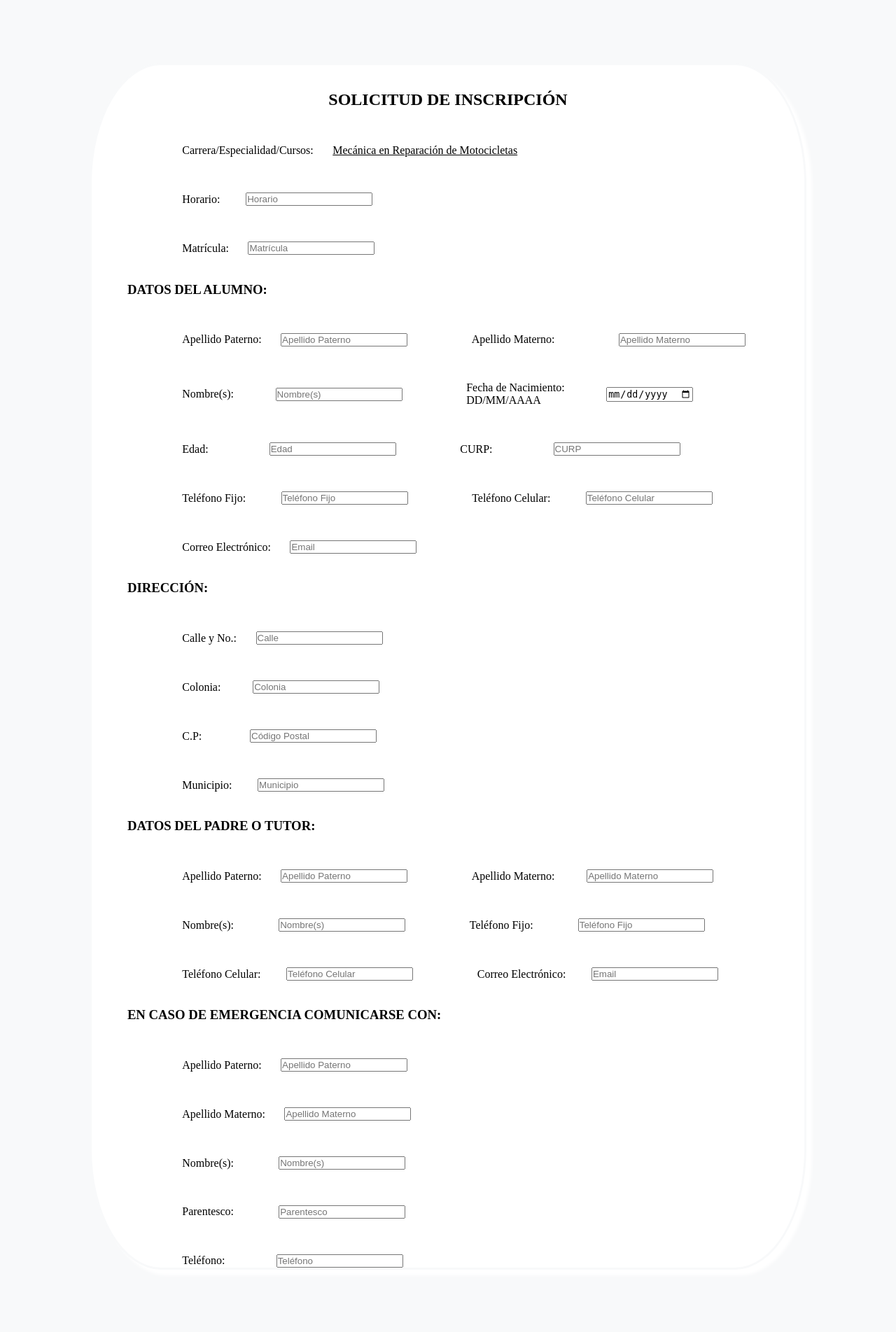
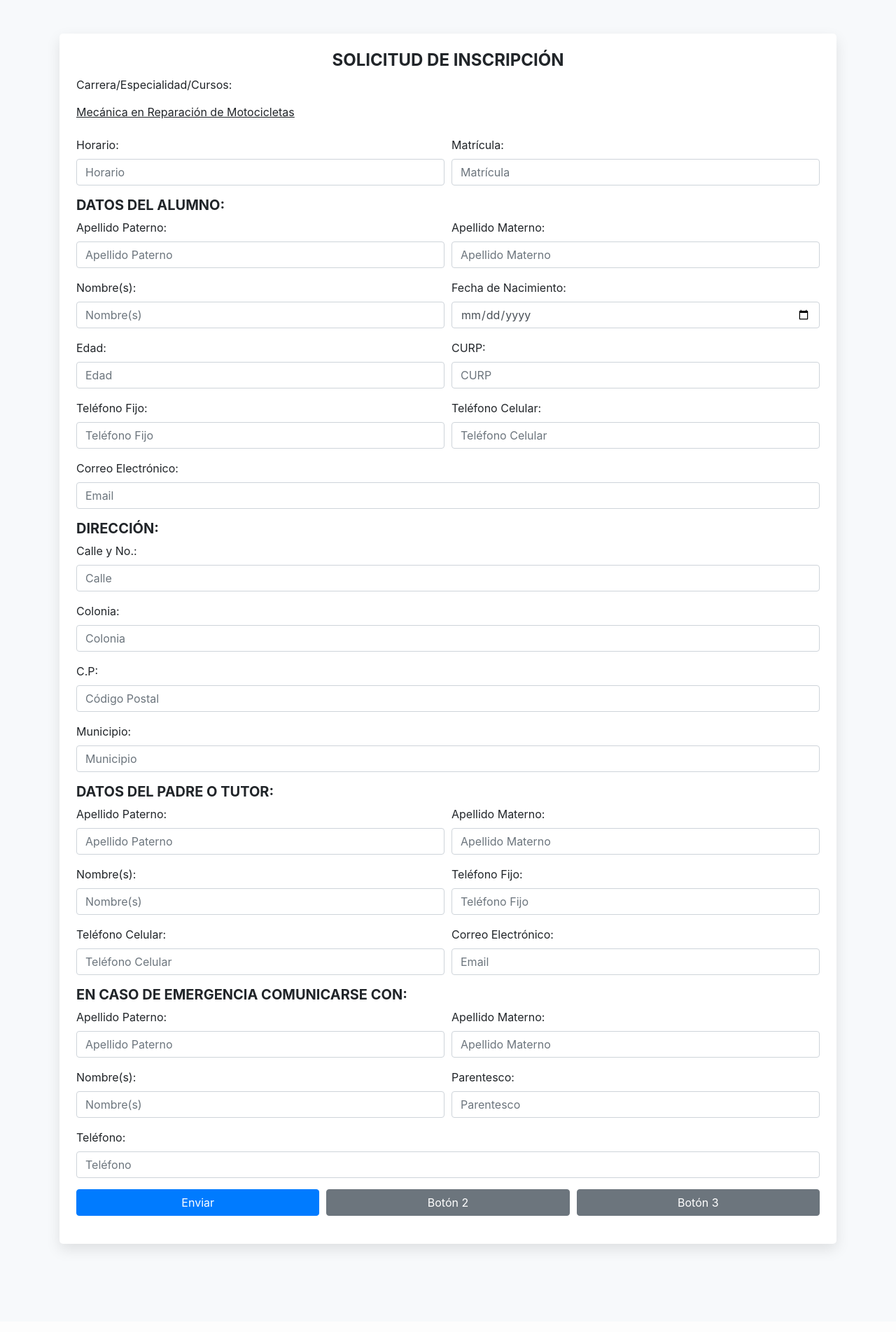
Before and after one commit to isacfesp/Agora, a PHP site: page /Templates/inscribir.html in a window 1280 px wide. Shown: the whole page at 70% size. After the commit the page ends 1791 px from the top, so only its background shows below. Run offline with PHP 8.4, Linux system fonts and the light colour scheme.

Commit message:
Mejor diseño en el formulario y documento PDF inminentes

```diff
--- a/Templates/inscribir.html
+++ b/Templates/inscribir.html
@@ -1,132 +1,182 @@
 <!DOCTYPE html>
 <html lang="en">
+
 <head>
     <meta charset="UTF-8">
     <meta name="viewport" content="width=device-width, initial-scale=1.0">
     <title>Inscribir</title>
-    <link rel="stylesheet" href="../Assets/CSS/inscribir.css">
+    <!-- Bootstrap CSS -->
+    <link href="https://maxcdn.bootstrapcdn.com/bootstrap/4.5.2/css/bootstrap.min.css" rel="stylesheet">
+    <style>
+        body {
+            background-color: #f7f9fb;
+        }
+
+        .custom-container {
+            background-color: white;
+            box-shadow: 0 8px 20px rgba(0, 0, 0, 0.1);
+            padding: 20px;
+            border-radius: 5px;
+            margin-bottom: 10%;
+        }
+    </style>
 </head>
+
 <body>
-    <div class="inscripcion">
-   <!-- <div class="encabezado">
-            <div class="foto">
-                <p>FOTOGRAFÍA</p>
+    <div class="container mt-5">
+        <div class="custom-container p-4">
+            <h4 class="text-center"><strong>SOLICITUD DE INSCRIPCIÓN</strong></h4>
+            <form>
+                <div class="form-group">
+                    <label>Carrera/Especialidad/Cursos:</label>
+                    <p class="form-control-plaintext"><u>Mecánica en Reparación de Motocicletas</u></p>
                 </div>
-            <div class="ubicacion">
-                <p>Plaza Coral, Local 2 <br>
-                    Av. Industrias #2110 <br>
-                    Col. Providencia <br>
-                    C.P 78395 <br>
-                    Tel. 444-873-34-2</p>
+                <div class="form-row">
+                    <div class="form-group col-md-6">
+                        <label for="horario">Horario:</label>
+                        <input type="text" class="form-control" id="horario" placeholder="Horario">
                     </div>
-        </div> -->
-        <br><br>
-        <h2><strong>SOLICITUD DE INSCRIPCIÓN</strong></h2>
-        <form>
-       <!--     <div class="fecha">
-                <label>Fecha:</label>
-                <input type="text" name="fecha" class="linea">
-            </div>  -->
-            <div class="datos">
-                <label>Carrera/Especialidad/Cursos: <br></label>
-                <label class="linea"><u>Mecánica en Reparación de Motocicletas</u></label>
+                    <div class="form-group col-md-6">
+                        <label for="matricula">Matrícula:</label>
+                        <input type="text" class="form-control" id="matricula" placeholder="Matrícula">
                     </div>
-            <div class="datos2">
-                <label>Horario:</label>
-                <input type="text" name="horario" placeholder="Horario" class="linea">
                 </div>
-            <div class="datos1">
-                <label>Matrícula:</label>
-                <input type="text" name="matricula" placeholder="Matrícula" class="linea">
+                <h5><strong>DATOS DEL ALUMNO:</strong></h5>
+                <div class="form-row">
+                    <div class="form-group col-md-6">
+                        <label for="apaterno">Apellido Paterno:</label>
+                        <input type="text" class="form-control" id="apaterno" placeholder="Apellido Paterno">
                     </div>
-            <br>
-            <h3><strong>DATOS DEL ALUMNO:</strong></h3>
-            <div class="alumno">
-                <label>Apellido Paterno:</label>
-                <input type="text" name="apaterno" placeholder="Apellido Paterno" class="linea">
-                <label class="espacio">Apellido Materno:</label>
-                <input type="text" name="amaterno" placeholder="Apellido Materno" class="espacio">
+                    <div class="form-group col-md-6">
+                        <label for="amaterno">Apellido Materno:</label>
+                        <input type="text" class="form-control" id="amaterno" placeholder="Apellido Materno">
                     </div>
-            <div class="nombre">
-                <label>Nombre(s):</label>
-                <input type="text" name="nombre" placeholder="Nombre(s)" class="linea">
-                <label class="espacio">Fecha de Nacimiento: <br> DD/MM/AAAA</label>
-                <input type="date" name="nacimiento" placeholder="" class="espacio">
                 </div>
-            <div class="edad">
-                <label>Edad:</label>
-                <input type="text" name="edad" placeholder="Edad" class="linea">
-                <label class="espacio">CURP:</label>
-                <input type="text" name="curp" placeholder="CURP" class="espacio">
+                <div class="form-row">
+                    <div class="form-group col-md-6">
+                        <label for="nombre">Nombre(s):</label>
+                        <input type="text" class="form-control" id="nombre" placeholder="Nombre(s)">
                     </div>
-            <div class="telfijo">
-                <label>Teléfono Fijo:</label>
-                <input type="tel" name="telfijo" placeholder="Teléfono Fijo" class="linea">
-                <label class="espacio">Teléfono Celular:</label>
-                <input type="tel" name="celular" placeholder="Teléfono Celular" class="espacio">
+                    <div class="form-group col-md-6">
+                        <label for="nacimiento">Fecha de Nacimiento:</label>
+                        <input type="date" class="form-control" id="nacimiento" placeholder="DD/MM/AAAA">
                     </div>
-            <div class="email">
-                <label>Correo Electrónico:</label>
-                <input type="email" name="email" placeholder="Email" class="linea">
                 </div>
-            <br><h3><strong>DIRECCIÓN:</strong></h3>
-            <div class="dirección">
-                <label>Calle y No.:</label>
-                <input type="text" name="calle" placeholder="Calle" class="linea">
+                <div class="form-row">
+                    <div class="form-group col-md-6">
+                        <label for="edad">Edad:</label>
+                        <input type="text" class="form-control" id="edad" placeholder="Edad">
                     </div>
-            <div class="dirección1">
-                <label>Colonia:</label>
-                <input type="text" name="colonia" placeholder="Colonia" class="linea">
+                    <div class="form-group col-md-6">
+                        <label for="curp">CURP:</label>
+                        <input type="text" class="form-control" id="curp" placeholder="CURP">
                     </div>
-            <div class="dirección2">
-                <label>C.P:</label>
-                <input type="number" name="codpostal" placeholder="Código Postal" class="linea">
                 </div>
-            <div class="dirección3">
-                <label>Municipio:</label>
-                <input type="text" name="municipio" placeholder="Municipio" class="linea">
+                <div class="form-row">
+                    <div class="form-group col-md-6">
+                        <label for="telfijo">Teléfono Fijo:</label>
+                        <input type="tel" class="form-control" id="telfijo" placeholder="Teléfono Fijo">
                     </div>
-            <br><h3><strong>DATOS DEL PADRE O TUTOR:</strong></h3>
-            <div class="tutor">
-                <label>Apellido Paterno:</label>
-                <input type="text" name="apaterno" placeholder="Apellido Paterno" class="linea">
-                <label class="espacio">Apellido Materno:</label>
-                <input type="text" name="amaterno" placeholder="Apellido Materno" id="amaterno" class="espacio">
+                    <div class="form-group col-md-6">
+                        <label for="celular">Teléfono Celular:</label>
+                        <input type="tel" class="form-control" id="celular" placeholder="Teléfono Celular">
                     </div>
-            <div class="tutor2">
-                <label>Nombre(s):</label>
-                <input type="text" name="nombre" placeholder="Nombre(s)" class="linea">
-                <label class="espacio">Teléfono Fijo:</label>
-                <input type="tel" name="telfijo" placeholder="Teléfono Fijo" class="espacio">
                 </div>
-            <div class="tutor4">
-                <label>Teléfono Celular:</label>
-                <input type="tel" name="celular" placeholder="Teléfono Celular" class="linea">
-                <label class="espacio">Correo Electrónico:</label>
-                <input type="email" name="email" placeholder="Email" class="espacio">
+                <div class="form-group">
+                    <label for="email">Correo Electrónico:</label>
+                    <input type="email" class="form-control" id="email" placeholder="Email">
                 </div>
-            <br><h3><strong>EN CASO DE EMERGENCIA COMUNICARSE CON:</strong></h3>
-            <div class="emergencia">
-                <label>Apellido Paterno:</label>
-                <input type="text" name="apaterno" placeholder="Apellido Paterno" class="linea">
+                <h5><strong>DIRECCIÓN:</strong></h5>
+                <div class="form-group">
+                    <label for="calle">Calle y No.:</label>
+                    <input type="text" class="form-control" id="calle" placeholder="Calle">
                 </div>
-            <div class="emergencia1">
-                <label>Apellido Materno:</label>
-                <input type="text" name="amaterno" placeholder="Apellido Materno" class="linea">
+                <div class="form-group">
+                    <label for="colonia">Colonia:</label>
+                    <input type="text" class="form-control" id="colonia" placeholder="Colonia">
                 </div>
-            <div class="emergencia2">
-                <label>Nombre(s):</label>
-                <input type="text" name="nombre" placeholder="Nombre(s)" class="linea">
+                <div class="form-group">
+                    <label for="codpostal">C.P:</label>
+                    <input type="number" class="form-control" id="codpostal" placeholder="Código Postal">
                 </div>
-            <div class="emergencia3">
-                <label>Parentesco:</label>
-                <input type="text" name="parentesco" placeholder="Parentesco" class="linea">
+                <div class="form-group">
+                    <label for="municipio">Municipio:</label>
+                    <input type="text" class="form-control" id="municipio" placeholder="Municipio">
                 </div>
-            <div class="emergencia4">
-                <label>Teléfono:</label>
-                <input type="tel" name="telefono" placeholder="Teléfono" class="linea">
+                <h5><strong>DATOS DEL PADRE O TUTOR:</strong></h5>
+                <div class="form-row">
+                    <div class="form-group col-md-6">
+                        <label for="tutor_apaterno">Apellido Paterno:</label>
+                        <input type="text" class="form-control" id="tutor_apaterno" placeholder="Apellido Paterno">
+                    </div>
+                    <div class="form-group col-md-6">
+                        <label for="tutor_amaterno">Apellido Materno:</label>
+                        <input type="text" class="form-control" id="tutor_amaterno" placeholder="Apellido Materno">
+                    </div>
+                </div>
+                <div class="form-row">
+                    <div class="form-group col-md-6">
+                        <label for="tutor_nombre">Nombre(s):</label>
+                        <input type="text" class="form-control" id="tutor_nombre" placeholder="Nombre(s)">
+                    </div>
+                    <div class="form-group col-md-6">
+                        <label for="tutor_telfijo">Teléfono Fijo:</label>
+                        <input type="tel" class="form-control" id="tutor_telfijo" placeholder="Teléfono Fijo">
+                    </div>
+                </div>
+                <div class="form-row">
+                    <div class="form-group col-md-6">
+                        <label for="tutor_celular">Teléfono Celular:</label>
+                        <input type="tel" class="form-control" id="tutor_celular" placeholder="Teléfono Celular">
+                    </div>
+                    <div class="form-group col-md-6">
+                        <label for="tutor_email">Correo Electrónico:</label>
+                        <input type="email" class="form-control" id="tutor_email" placeholder="Email">
+                    </div>
+                </div>
+                <h5><strong>EN CASO DE EMERGENCIA COMUNICARSE CON:</strong></h5>
+                <div class="form-row">
+                    <div class="form-group col-md-6">
+                        <label for="emergencia_apaterno">Apellido Paterno:</label>
+                        <input type="text" class="form-control" id="emergencia_apaterno" placeholder="Apellido Paterno">
+                    </div>
+                    <div class="form-group col-md-6">
+                        <label for="emergencia_amaterno">Apellido Materno:</label>
+                        <input type="text" class="form-control" id="emergencia_amaterno" placeholder="Apellido Materno">
+                    </div>
+                </div>
+                <div class="form-row">
+                    <div class="form-group col-md-6">
+                        <label for="emergencia_nombre">Nombre(s):</label>
+                        <input type="text" class="form-control" id="emergencia_nombre" placeholder="Nombre(s)">
+                    </div>
+                    <div class="form-group col-md-6">
+                        <label for="parentesco">Parentesco:</label>
+                        <input type="text" class="form-control" id="parentesco" placeholder="Parentesco">
+                    </div>
+                </div>
+                <div class="form-group">
+                    <label for="emergencia_telefono">Teléfono:</label>
+                    <input type="tel" class="form-control" id="emergencia_telefono" placeholder="Teléfono">
+                </div>
+                <div class="form-row">
+                    <div class="form-group col-md-4">
+                        <button type="submit" class="btn btn-primary btn-block">Enviar</button>
+                    </div>
+                    <div class="form-group col-md-4">
+                        <button type="button" class="btn btn-secondary btn-block">Botón 2</button>
+                    </div>
+                    <div class="form-group col-md-4">
+                        <button type="button" class="btn btn-secondary btn-block">Botón 3</button>
+                    </div>
                 </div>
             </form>
         </div>
+    </div>
+    <!-- Bootstrap JS -->
+    <script src="https://code.jquery.com/jquery-3.5.1.slim.min.js"></script>
+    <script src="https://cdn.jsdelivr.net/npm/@popperjs/core@2.9.2/dist/umd/popper.min.js"></script>
+    <script src="https://maxcdn.bootstrapcdn.com/bootstrap/4.5.2/js/bootstrap.min.js"></script>
 </body>
+
 </html>
```
Also changed, not shown: Modules/Inscribir/solicitud.php (+91 -53 lines). Lines whose indentation alone changed are shown as unchanged.
